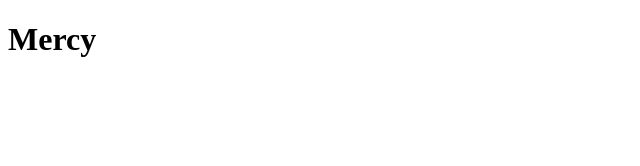
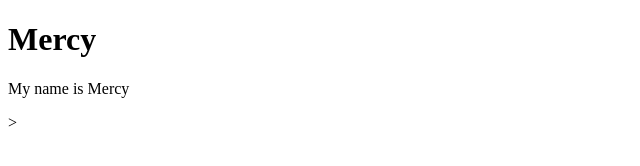
Before and after one commit to mercyakuku/Mercy, a plain HTML site: page index.html in a window 1280 px wide. Shown: the whole page, without its empty margins (0-640 px from the left). Drawn offline with Linux system fonts and the light colour scheme.

Commit message:
it will add a new paragraph

```diff
--- a/index.html
+++ b/index.html
@@ -8,5 +8,6 @@
 </head>
 <body>
     <h1>Mercy</h1>
+    <p>My name is Mercy</p>>
 </body>
 </html>
```
